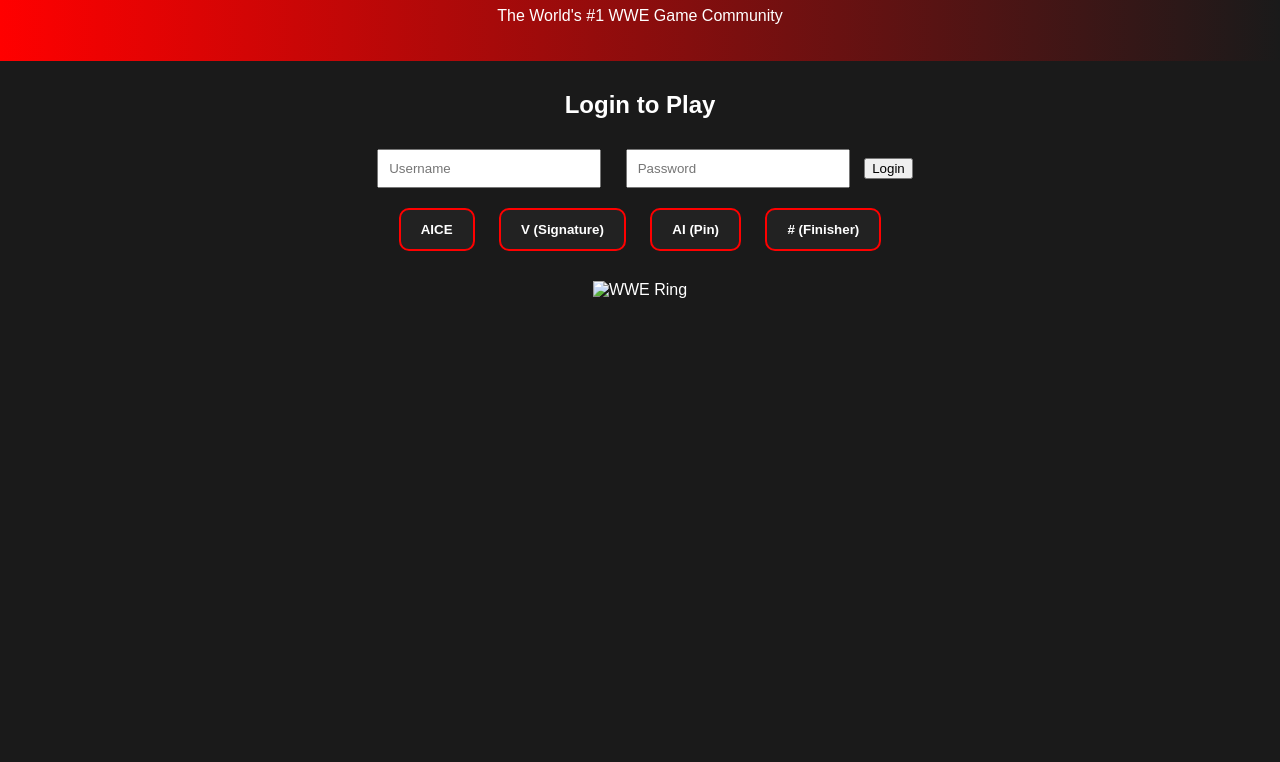
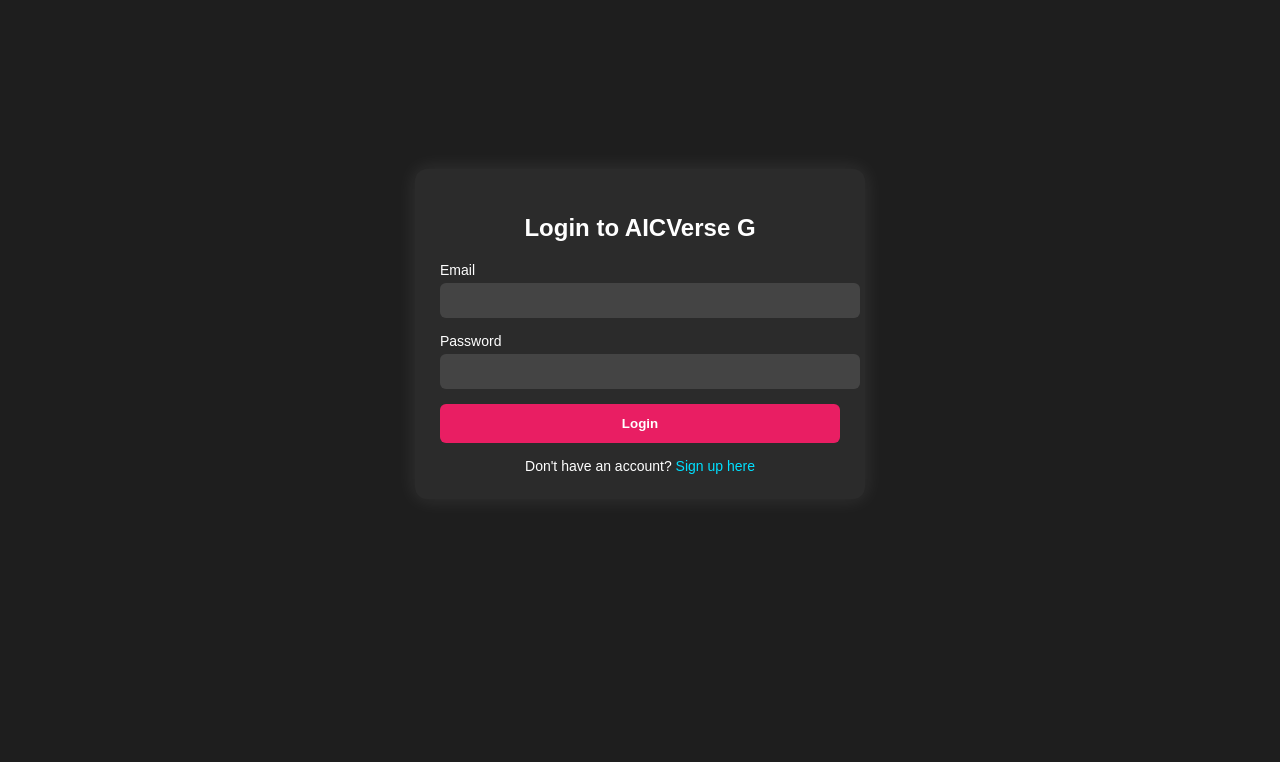
Before and after one commit to aicverse/Aicvers-G., a plain HTML site: page index.html in a window 1280 px wide. Shown: the part 94-856 px from the top of the page. Before the commit the page ends 800 px from the top, so only its background shows below. Drawn offline with Linux system fonts and the light colour scheme.

Commit message:
Add files via upload

```diff
--- a/index.html
+++ b/index.html
@@ -1,34 +1,138 @@
+
 <!DOCTYPE html>
 <html lang="en">
 <head>
   <meta charset="UTF-8">
-  <title>AICVerse G</title>
-  <link rel="stylesheet" href="style.css">
+  <meta name="viewport" content="width=device-width, initial-scale=1">
+  <title>AICVerse Login & Signup</title>
+  <style>
+    body {
+      font-family: Arial, sans-serif;
+      background: #1e1e1e;
+      color: white;
+      display: flex;
+      flex-direction: column;
+      align-items: center;
+      justify-content: center;
+      min-height: 100vh;
+      padding: 20px;
+    }
+    .container {
+      background: #2b2b2b;
+      padding: 25px;
+      border-radius: 12px;
+      max-width: 400px;
+      width: 100%;
+      box-shadow: 0 0 20px rgba(255,255,255,0.1);
+    }
+    h2 {
+      text-align: center;
+      margin-bottom: 20px;
+    }
+    .form-group {
+      margin-bottom: 15px;
+    }
+    label {
+      display: block;
+      font-size: 14px;
+      margin-bottom: 5px;
+    }
+    input[type="text"],
+    input[type="password"],
+    input[type="email"] {
+      width: 100%;
+      padding: 10px;
+      border: none;
+      border-radius: 6px;
+      background: #444;
+      color: white;
+    }
+    button {
+      width: 100%;
+      padding: 12px;
+      background: #e91e63;
+      color: white;
+      font-weight: bold;
+      border: none;
+      border-radius: 6px;
+      cursor: pointer;
+    }
+    .switch {
+      text-align: center;
+      margin-top: 15px;
+      font-size: 14px;
+    }
+    .switch a {
+      color: #00e0ff;
+      cursor: pointer;
+    }
+    .hidden {
+      display: none;
+    }
+  </style>
 </head>
 <body>
-  <header>
-    <h1>🔥 Welcome to AICVerse G</h1>
-    <p>The World's #1 WWE Game Community</p>
-  </header>
-  <main>
-    <div class="login-box">
-      <h2>Login to Play</h2>
-      <input type="text" placeholder="Username" />
-      <input type="password" placeholder="Password" />
-      <button>Login</button>
+
+  <div class="container">
+    <h2 id="form-title">Login to AICVerse G</h2>
+
+    <form id="login-form">
+      <div class="form-group">
+        <label for="login-email">Email</label>
+        <input type="email" id="login-email" required>
+      </div>
+      <div class="form-group">
+        <label for="login-password">Password</label>
+        <input type="password" id="login-password" required>
+      </div>
+      <button type="submit">Login</button>
+    </form>
+
+    <form id="signup-form" class="hidden">
+      <div class="form-group">
+        <label for="signup-username">Username</label>
+        <input type="text" id="signup-username" required>
+      </div>
+      <div class="form-group">
+        <label for="signup-email">Email</label>
+        <input type="email" id="signup-email" required>
+      </div>
+      <div class="form-group">
+        <label for="signup-password">Password</label>
+        <input type="password" id="signup-password" required>
+      </div>
+      <button type="submit">Sign Up</button>
+    </form>
+
+    <div class="switch">
+      <span id="switch-to-signup">Don't have an account? <a onclick="toggleForms(true)">Sign up here</a></span>
+      <span id="switch-to-login" class="hidden">Already have an account? <a onclick="toggleForms(false)">Login here</a></span>
     </div>
+  </div>
 
-    <div class="fight-controls">
-      <button id="aice">AICE</button>
-      <button id="sig">V (Signature)</button>
-      <button id="pin">AI (Pin)</button>
-      <button id="fin"># (Finisher)</button>
-    </div>
+  <script>
+    function toggleForms(showSignup) {
+      const loginForm = document.getElementById('login-form');
+      const signupForm = document.getElementById('signup-form');
+      const title = document.getElementById('form-title');
+      const toSignup = document.getElementById('switch-to-signup');
+      const toLogin = document.getElementById('switch-to-login');
 
-    <div class="arena">
-      <img src="assets/wwe-ring.png" alt="WWE Ring">
-    </div>
-  </main>
-  <script src="script.js"></script>
+      if (showSignup) {
+        loginForm.classList.add('hidden');
+        signupForm.classList.remove('hidden');
+        toSignup.classList.add('hidden');
+        toLogin.classList.remove('hidden');
+        title.innerText = 'Sign Up for AICVerse G';
+      } else {
+        loginForm.classList.remove('hidden');
+        signupForm.classList.add('hidden');
+        toSignup.classList.remove('hidden');
+        toLogin.classList.add('hidden');
+        title.innerText = 'Login to AICVerse G';
+      }
+    }
+  </script>
+
 </body>
 </html>
```
